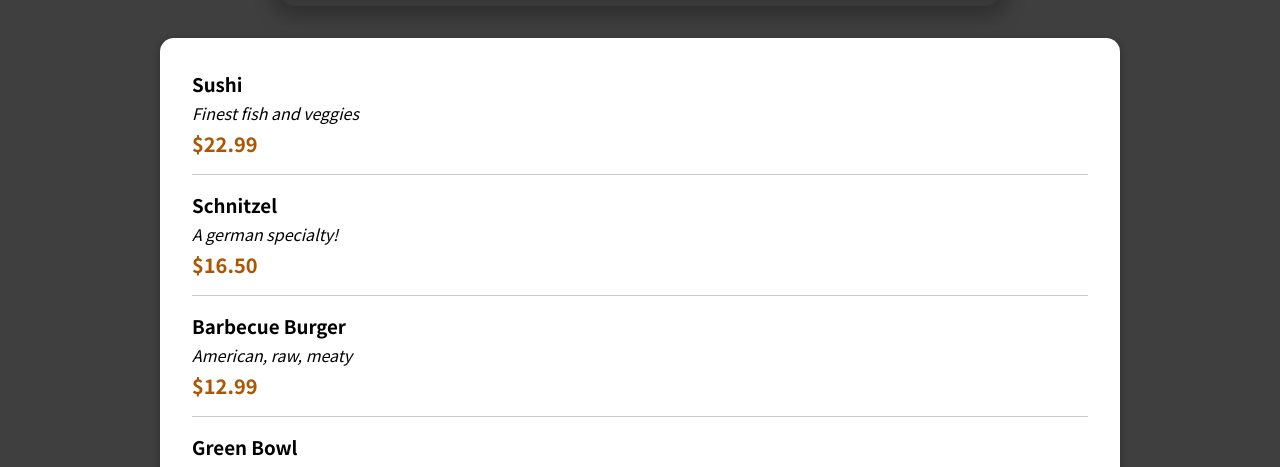
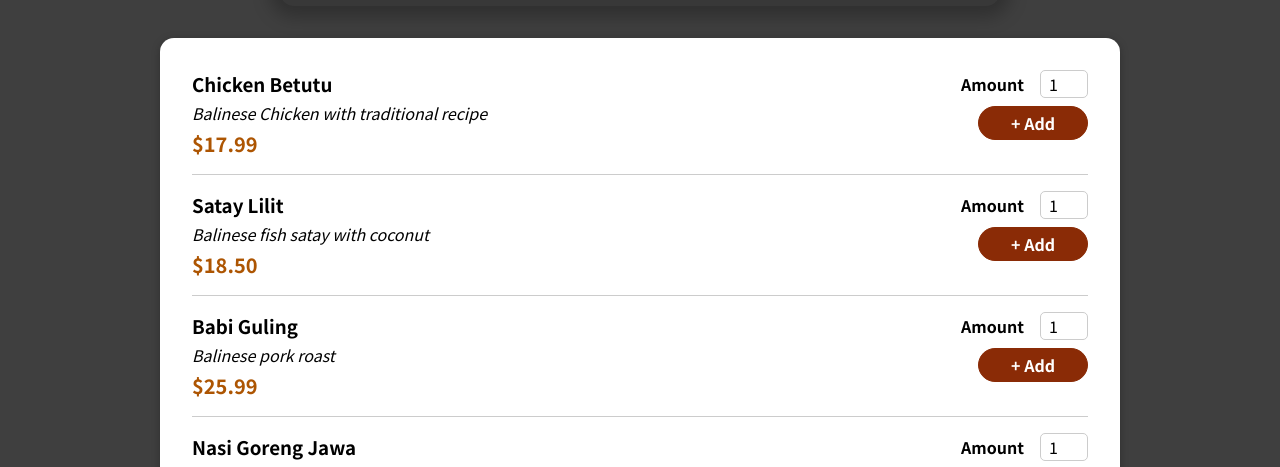
Before and after one commit to eddypastika/reactjs-food-delivery-app, a React (Create React App) app: page / in a window 1280 px wide. Shown: the part 467-934 px from the top of the page. Built offline with nearby package versions, Linux system fonts and the light colour scheme.

Commit message:
add MealItemForm component

```diff
--- a/src/components/Meals/AvailableMeals.js
+++ b/src/components/Meals/AvailableMeals.js
@@ -5,33 +5,40 @@
 const DUMMY_MEALS = [
     {
         id: 'm1',
-        name: 'Sushi',
-        description: 'Finest fish and veggies',
-        price: 22.99,
+        name: 'Chicken Betutu',
+        description: 'Balinese Chicken with traditional recipe',
+        price: 17.99,
     },
     {
         id: 'm2',
-        name: 'Schnitzel',
-        description: 'A german specialty!',
-        price: 16.5,
+        name: 'Satay Lilit',
+        description: 'Balinese fish satay with coconut',
+        price: 18.5,
     },
     {
         id: 'm3',
-        name: 'Barbecue Burger',
-        description: 'American, raw, meaty',
+        name: 'Babi Guling',
+        description: 'Balinese pork roast',
+        price: 25.99,
+    },
+    {
+        id: 'm4',
+        name: 'Nasi Goreng Jawa',
+        description: 'Javanese Fried Rice',
         price: 12.99,
     },
     {
-        id: 'm4',
-        name: 'Green Bowl',
-        description: 'Healthy...and green...',
-        price: 18.99,
+        id: 'm5',
+        name: 'Rendang',
+        description: 'Beef from Minang',
+        price: 22.99,
     },
 ];
 
 const AvailableMeals = () => {
     const meals = DUMMY_MEALS.map(meal => (
         <MealItem
+            id={meal.id}
             key={meal.id}
             name={meal.name}
             description={meal.description}
--- a/src/components/Meals/MealItem/MealItem.js
+++ b/src/components/Meals/MealItem/MealItem.js
@@ -1,4 +1,5 @@
 import classes from "./MealItem.module.css";
+import MealItemForm from "./MealItemForm";
 
 const MealItem = props => {
     const price = `$${props.price.toFixed(2)}`;
@@ -10,7 +11,9 @@
                 <div className={classes.description}>{props.description}</div>
                 <div className={classes.price}>{price}</div>
             </div>
-            <div></div>
+            <div>
+                <MealItemForm/>
+            </div>
         </li>
     )
 };
--- a/src/components/Meals/MealItem/MealItemForm.js
+++ b/src/components/Meals/MealItem/MealItemForm.js
@@ -1,4 +1,20 @@
+import classes from "./MealItemForm.module.css";
+import Input from "../../UI/Input";
+
 const MealItemForm = props => {
+    return (
+        <form className={classes.form}>
+            <Input label="Amount" input={{
+                id: "amount_" + props.id,
+                type: "number",
+                min: "1",
+                max: "5",
+                step: "1",
+                defaultValue: "1",
+            }}/>
+            <button>+ Add</button>
+        </form>
+    );
 };
 
 export default MealItemForm;
--- /dev/null
+++ b/src/components/Meals/MealItem/MealItemForm.module.css
@@ -0,0 +1,20 @@
+.form {
+    text-align: right;
+}
+
+.form button {
+    font: inherit;
+    cursor: pointer;
+    background-color: #8a2b06;
+    border: 1px solid #8a2b06;
+    color: white;
+    padding: 0.25rem 2rem;
+    border-radius: 20px;
+    font-weight: bold;
+}
+
+.form button:hover,
+.form button:active {
+    background-color: #641e03;
+    border-color: #641e03;
+}
--- /dev/null
+++ b/src/components/UI/Input.js
@@ -0,0 +1,12 @@
+import classes from "./Input.module.css";
+
+const Input = props => {
+    return (
+        <div className={classes.input}>
+            <label htmlFor={props.input.id}>{props.label}</label>
+            <input {...props.input}/>
+        </div>
+    );
+};
+
+export default Input;
--- /dev/null
+++ b/src/components/UI/Input.module.css
@@ -0,0 +1,18 @@
+.input {
+    display: flex;
+    align-items: center;
+    margin-bottom: 0.5rem;
+}
+
+.input label {
+    font-weight: bold;
+    margin-right: 1rem;
+}
+
+.input input {
+    width: 3rem;
+    border-radius: 5px;
+    border: 1px solid #ccc;
+    font: inherit;
+    padding-left: 0.5rem;
+}
```
Also changed, not shown: 1 other file (tests, documents, lock files or other folders).
